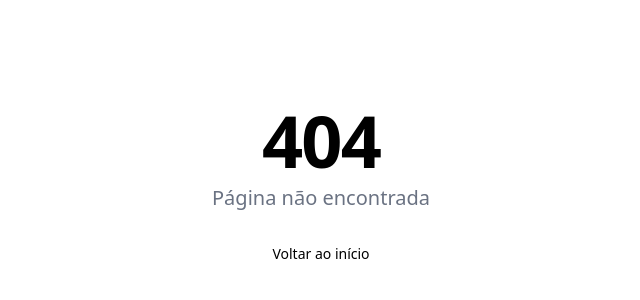
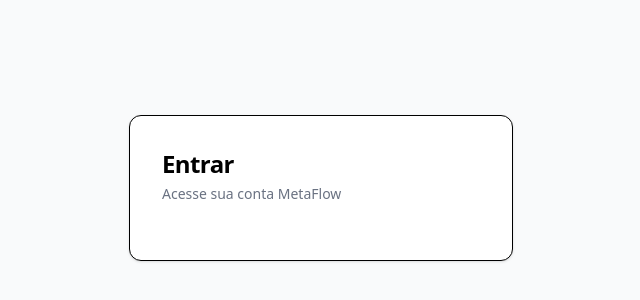
Before and after one commit to matheuspsb/metaflow, a Next.js app: page /login in a window 1280 px wide. Before the commit this address had no page. Shown: the part 212-512 px from the top of the page, without its empty margins (319-959 px from the left). Built offline with nearby package versions, Linux system fonts and the light colour scheme.

Commit message:
feat: create dashboard and login layout

```diff
--- /dev/null
+++ b/src/app/(auth)/layout.tsx
@@ -0,0 +1,5 @@
+export default function AuthLayout({ children }: { children: React.ReactNode }) {
+  return (
+    <div className="flex min-h-svh items-center justify-center bg-gray-50 p-4">{children}</div>
+  )
+}
--- /dev/null
+++ b/src/app/(auth)/login/page.tsx
@@ -0,0 +1,17 @@
+import type { Metadata } from 'next'
+
+export const metadata: Metadata = {
+  title: 'Login',
+}
+
+export default function LoginPage() {
+  return (
+    <div className="w-full max-w-sm rounded-xl border bg-white p-8 shadow-sm">
+      <div className="mb-6">
+        <h1 className="text-2xl font-bold tracking-tight">Entrar</h1>
+        <p className="mt-1 text-sm text-gray-500">Acesse sua conta MetaFlow</p>
+      </div>
+      {/* TODO: Add login form */}
+    </div>
+  )
+}
--- /dev/null
+++ b/src/app/(dashboard)/dashboard/page.tsx
@@ -0,0 +1,16 @@
+import type { Metadata } from 'next'
+
+export const metadata: Metadata = {
+  title: 'Dashboard',
+}
+
+export default function DashboardPage() {
+  return (
+    <div className="flex flex-col gap-6">
+      <div>
+        <h1 className="text-3xl font-bold tracking-tight">Dashboard</h1>
+        <p className="mt-1 text-gray-500">Bem-vindo ao MetaFlow</p>
+      </div>
+    </div>
+  )
+}
--- /dev/null
+++ b/src/app/(dashboard)/layout.tsx
@@ -0,0 +1,10 @@
+import { Header } from '@/components/shared/header'
+
+export default function DashboardLayout({ children }: { children: React.ReactNode }) {
+  return (
+    <div className="flex min-h-svh flex-col">
+      <Header />
+      <main className="flex-1 p-6">{children}</main>
+    </div>
+  )
+}
```
